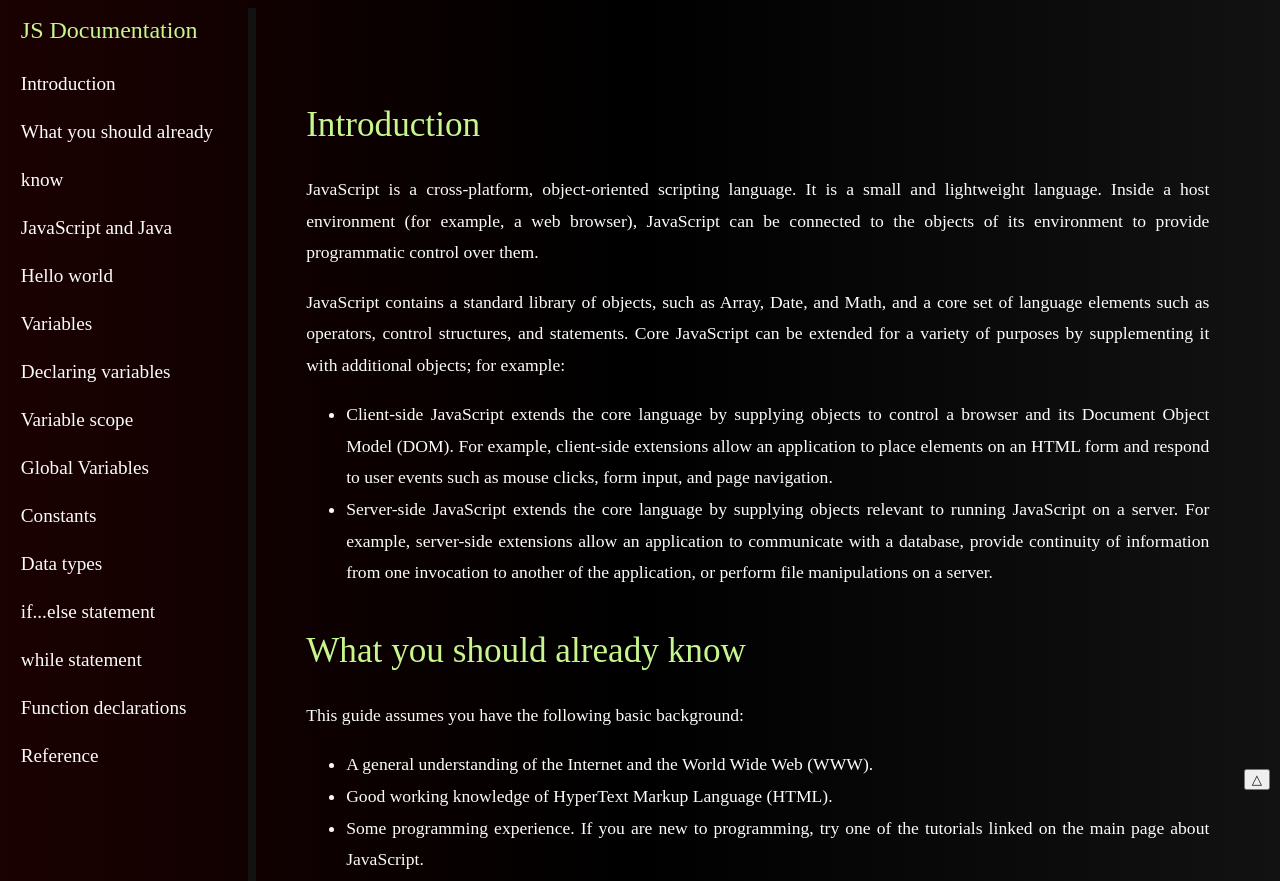
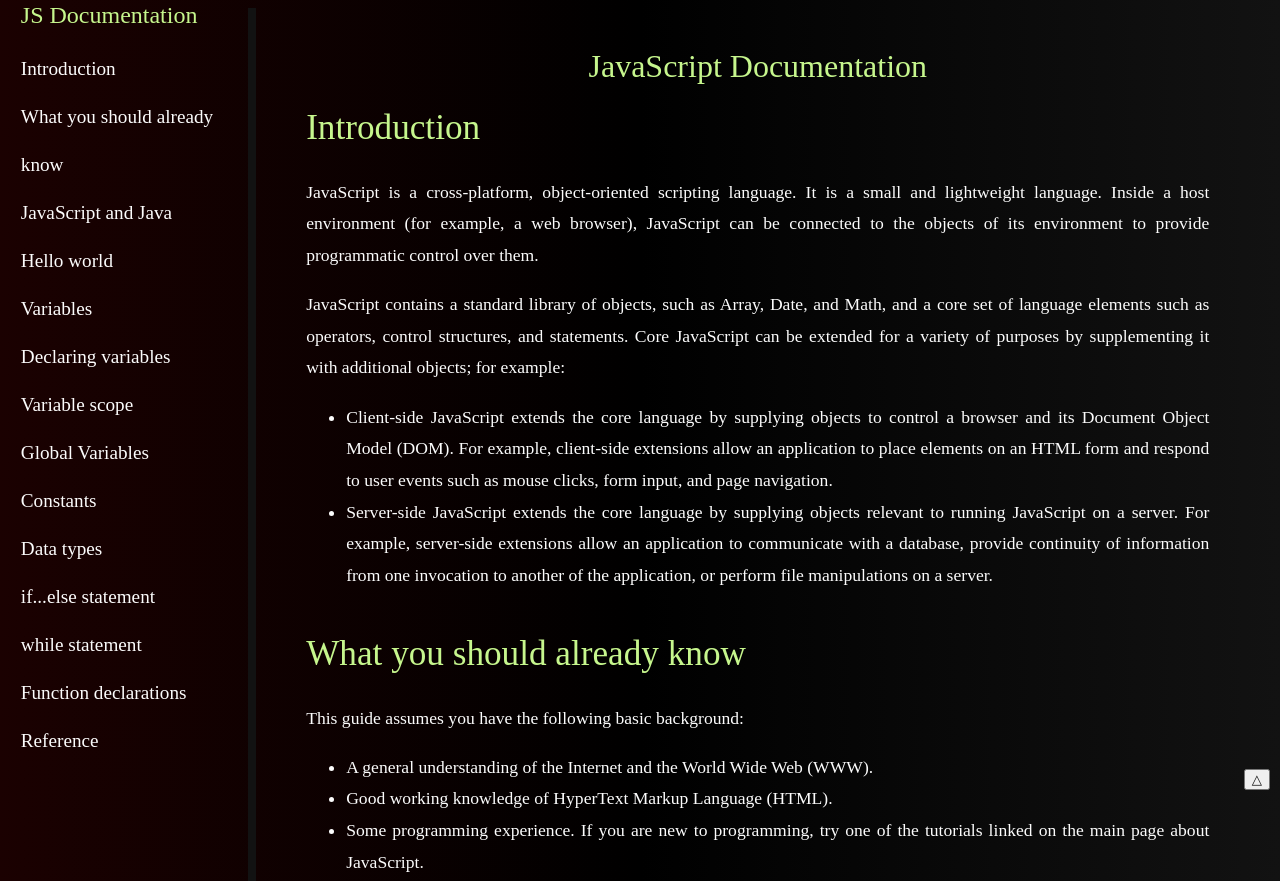
Before and after one commit to harshrawat20/A-Technical-Documentation-Page, a plain HTML site: page index.html in a window 1280 px wide. Shown: the top 881 px of the page. Drawn offline with Linux system fonts and the light colour scheme.

Commit message:
MADE FEW style changes

```diff
--- a/index.html
+++ b/index.html
@@ -30,6 +30,7 @@
         </ul>
     </nav>
     <main id="main-doc">
+        <header style="text-align: center;">JavaScript Documentation</header>
         <section id="Introduction" class="main-section">
             <header>Introduction</header>
             <article>
--- a/layout.css
+++ b/layout.css
@@ -27,6 +27,7 @@ body{
 	height: 100%;
     overflow-y: scroll;
     bottom: 0;
+	padding-bottom: 15px;
 }
 #navbar ul{
 	list-style: none;
@@ -48,7 +49,7 @@ body{
 }
 
 main{
-	padding: 85px 50px;
+	padding: 30px 50px;
 	border-left: 8px solid var(--customGray);
 	box-sizing: border-box;
 	position: relative;
```
